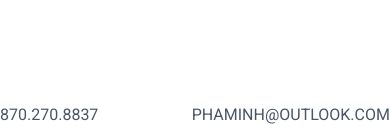
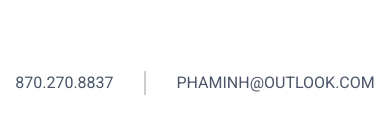
Before and after one commit to iphaminh/iphaminh, a React (Create React App) app: page /contact in a window 390 px wide. Shown: the part 938-1078 px from the top of the page. After the commit the page ends 1049 px from the top, so only its background shows below. Built offline with nearby package versions, Linux system fonts and the light colour scheme; a web font is replaced by a local one.

Commit message:
finish the style for phone and email

```diff
--- a/src/pages/Contact/Contact.css
+++ b/src/pages/Contact/Contact.css
@@ -1,38 +1,43 @@
-/* Contact.css */
+/* Contact.css - Adjust the classes specifically for the contact page footer */
 
 .flex {
   display: flex;
 }
 
-  .justify-between {
-    justify-content: space-between;
+.justify-center {
+  justify-content: center; /* This will center the flex items */
 }
 
 .items-center {
-    align-items: center;
-  }
-
-  .border-t-2 {
-    border-top-width: 2px;
+  align-items: center; /* This will align items vertically */
 }
 
 .py-4 {
-    padding-top: 1rem;
-    padding-bottom: 1rem;
+  padding-top: 1rem; /* 16px */
+  padding-bottom: 1rem; /* 16px */
 }
 
 .mt-12 {
-    margin-top: 3rem;
+  margin-top: 1rem; /* 48px */
 }
 
 .border-r-2 {
-    border-right-width: 2px;
+  border-right: 2px solid #ccc; /* Add your color */
 }
 
 .h-6 {
-    height: 1.5rem;
+  height: 1.5rem; /* 24px */
 }
 
 .text-gray-700 {
-    color: #4a5568; /* Adjust the hex value to the desired gray */
+  color: #4a5568; /* This is a TailwindCSS class color */
 }
+
+/* Specific styling for the footer container */
+.contact-footer {
+  justify-content: space-around; /* Space around items */
+}
+
+/* If you find that your NavBar is affected after including this CSS,
+it could be due to class name conflicts. Make sure that your NavBar
+does not use these same class names without intending to apply these styles. */
--- a/src/pages/Contact/Contact.js
+++ b/src/pages/Contact/Contact.js
@@ -12,13 +12,14 @@ const Contact = () => {
 
         <ContactForm />
 
-        <div className="flex justify-between items-center border-t-2 py-4 mt-12">
-          <span className="text-gray-700">870.270.8837</span>
-          <div className="border-r-2 h-6"></div>
-          <span className="text-gray-700">PHAMINH@OUTLOOK.COM</span>
-        </div>
-      </div>
+    <div className="contact-footer flex justify-between items-center border-t-2 py-4 mt-12">
+      <span className="text-gray-700">870.270.8837</span>
+      <div className="border-r-2 h-6"></div>
+      <span className="text-gray-700">PHAMINH@OUTLOOK.COM</span>
     </div>
+  </div>
+</div>
+
   );
 };
 
```
Lines whose indentation alone changed are shown as unchanged.
